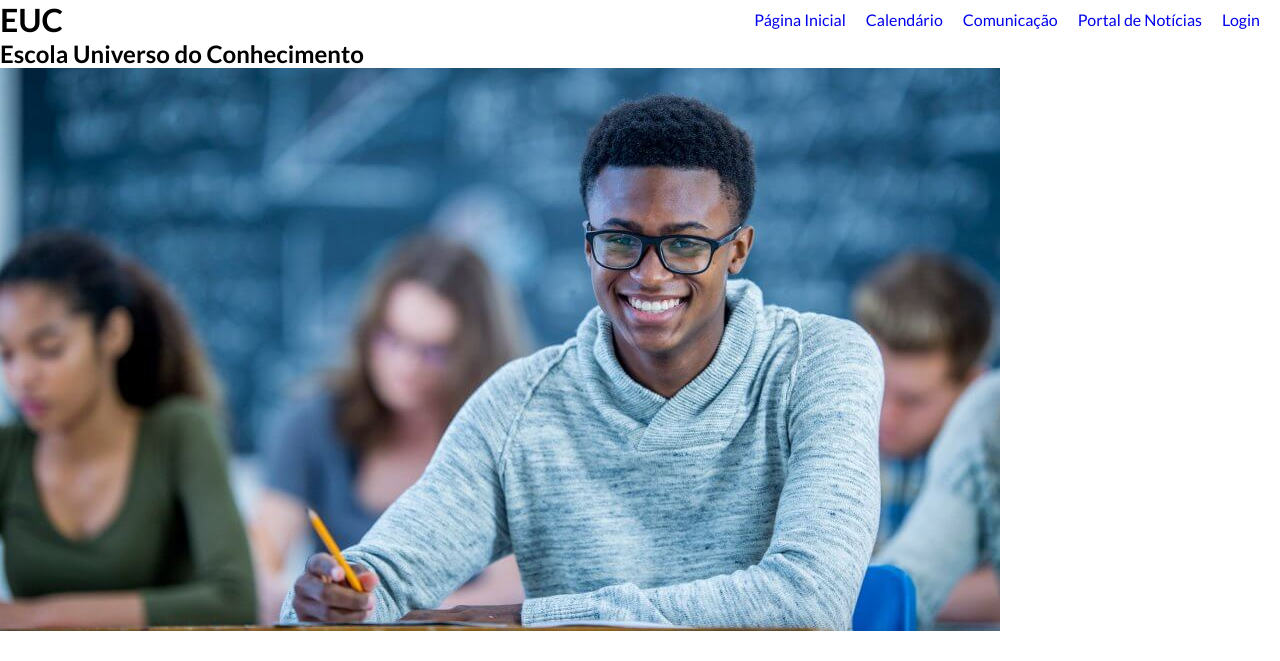
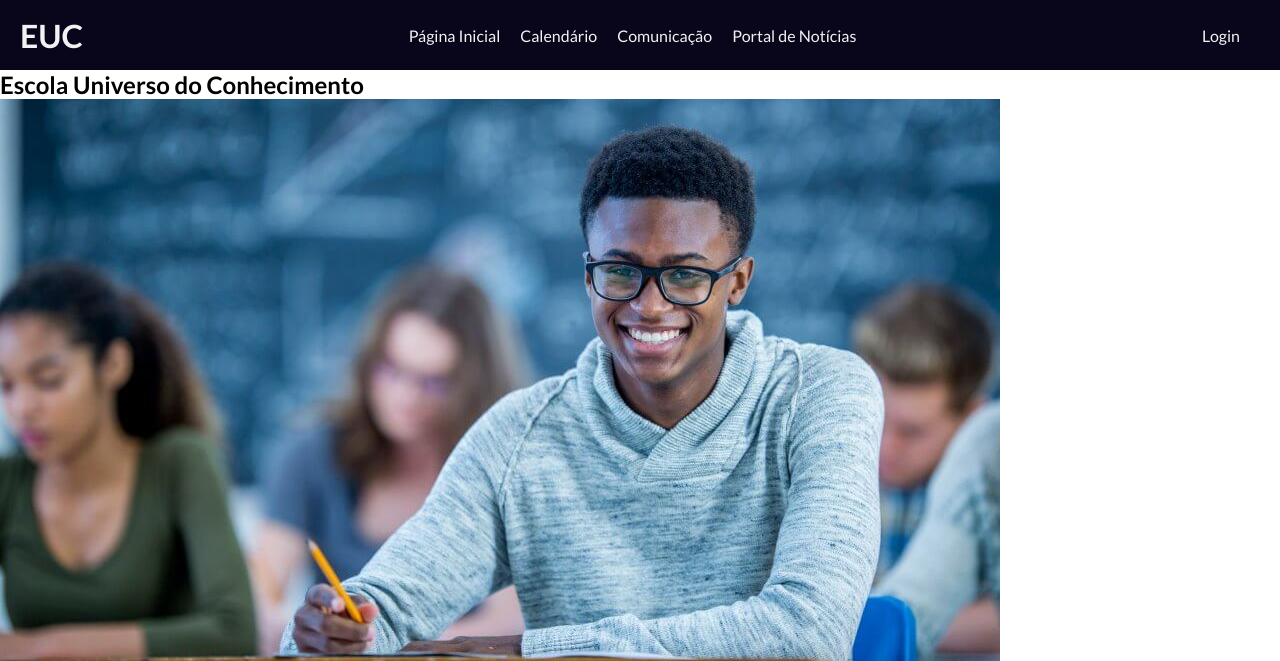
Before and after one commit to Reis567/school-sys, a Django app: page / in a window 1280 px wide. Shown: the top 661 px of the page. Run offline with Django 4.2, Linux system fonts and the light colour scheme.

Commit message:
header color

```diff
--- a/school_sys/core/templates/core/base.html
+++ b/school_sys/core/templates/core/base.html
@@ -27,17 +27,18 @@
                 <a href="#">Comunicação</a>
                 <a href="#">Portal de Notícias</a>
 
-                <div class="box-actions">
-                    {% if user.is_authenticated %}
-                    <a href="#">Notas</a>
-                    <a href="#">Perfil</a>
-                    <a href="#">Logout</a>
-                    {% endif %}
 
-                    <a href="#">Login</a>
-                </div>
 
         </nav>
+        <div class="box-acoes">
+            {% if user.is_authenticated %}
+            <a href="#">Notas</a>
+            <a href="#">Perfil</a>
+            <a href="#">Logout</a>
+            {% endif %}
+
+            <a href="#">Login</a>
+        </div>
         <!-- Espaço para ícones de redes sociais
         <div class="redes-sociais">
 
--- a/school_sys/static/css/style.css
+++ b/school_sys/static/css/style.css
@@ -13,10 +13,23 @@ body{
     font-family: 'Lato', sans-serif;
 }
 header{
+    height: 70px;
     display: flex;
     flex-direction: row;
     align-items: center;
     justify-content: space-between;
+    background: var(--black);
+    color: var(--white);
+}
+.title{
+    margin-left: 20px;
+}
+.box-acoes{
+    margin-right: 20px;
+}
+.box-acoes a{
+    color: var(--white);
+    margin-right: 20px;
 }
 .cabecalho{
     display: flex;
@@ -26,4 +39,5 @@ header{
 }
 .cabecalho a {
     margin-right: 20px; /* Adicione o espaçamento horizontal desejado aqui */
+    color: var(--white);
 }
```
